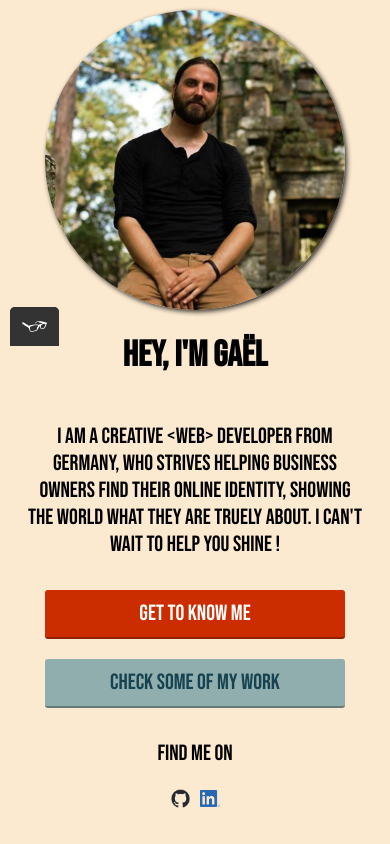
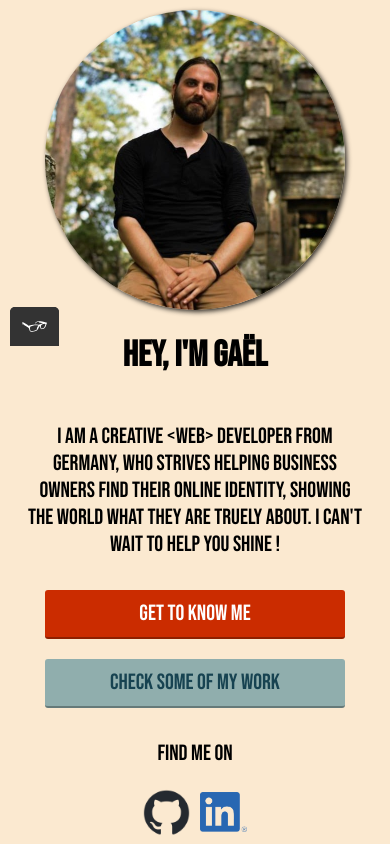
Before and after one commit to LambicJaune/portfolio-website, a plain HTML site: page index.html in a window 390 px wide. Shown: the part 498-1342 px from the top of the page. Before the commit the page ends 1314 px from the top, so only its background shows below. Drawn offline with Linux system fonts and the light colour scheme; a web font is replaced by a local one.

Commit message:
Updated social media icons mobile CSS

```diff
--- a/css/style.production.css
+++ b/css/style.production.css
@@ -540,6 +540,11 @@ li.topBotomBordersIn a.navigation-list__item--active::after {
     #svg1 {
         max-width: 90%;
     }
+
+    .social-media-icons {
+        width: 12vw;
+        max-width: 50px;
+    }
 }
 
 @media (max-width: 600px) {
--- a/css/styles.css
+++ b/css/styles.css
@@ -532,6 +532,10 @@ li.topBotomBordersIn a.navigation-list__item--active::after {
     #svg1 {
         max-width: 90%;
     }
+    .social-media-icons {
+        width: 12vw;
+        max-width: 50px;
+    }
 }
 
 @media (max-width: 600px) {
```
